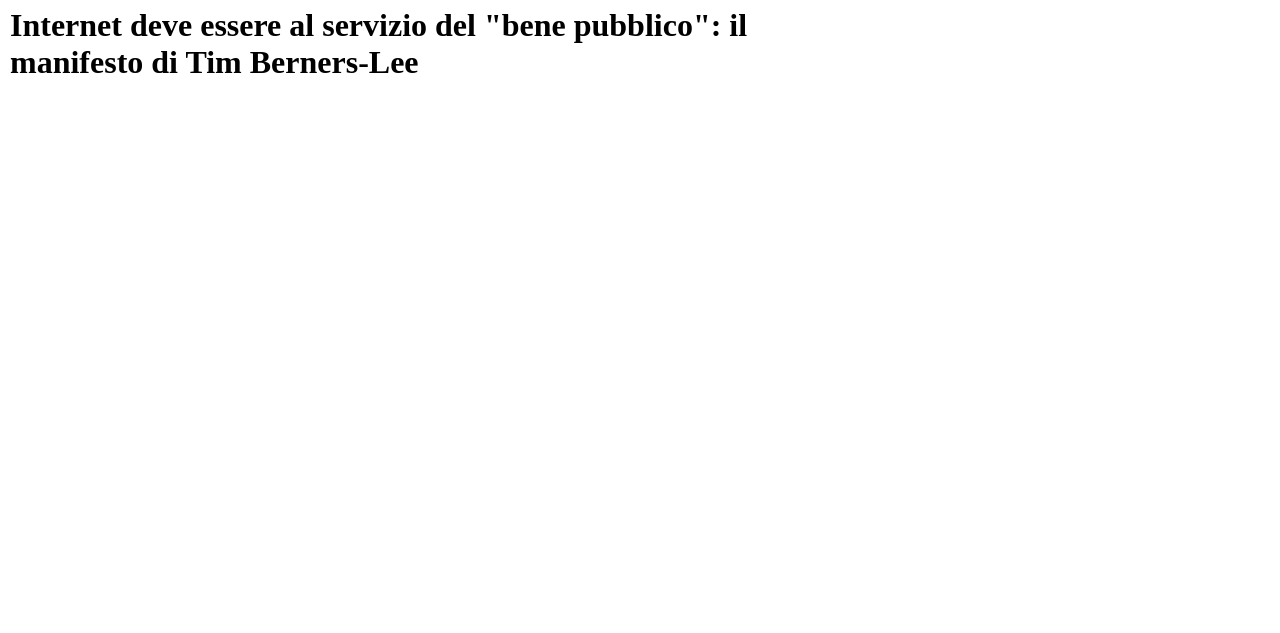
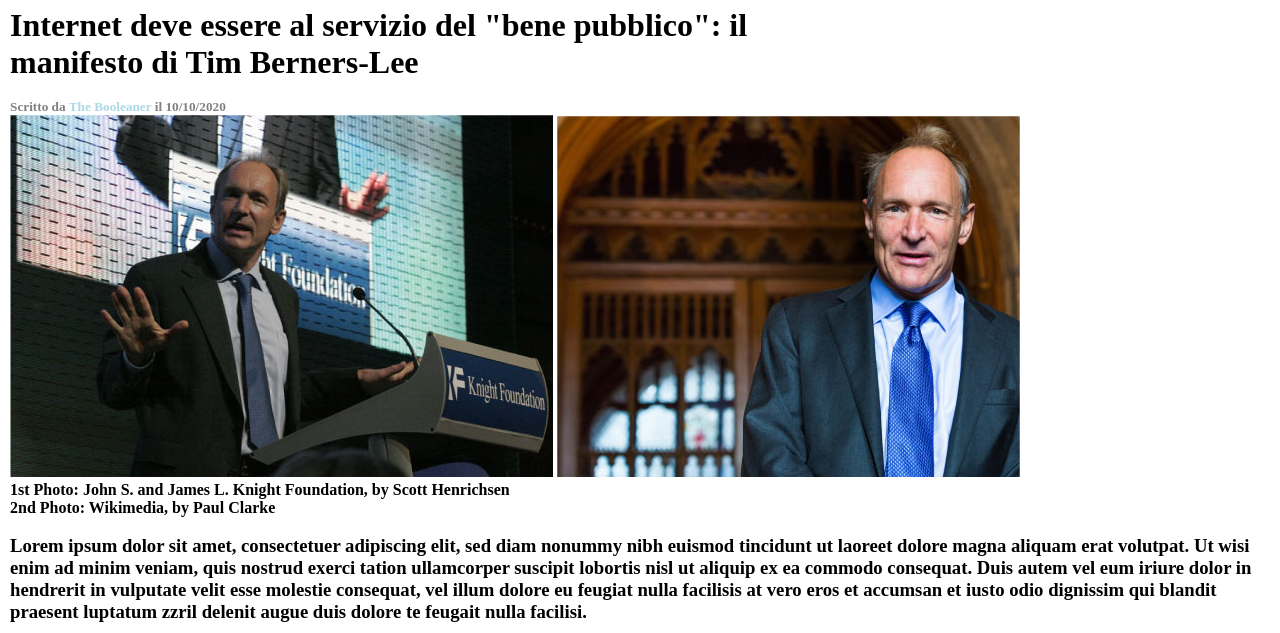
Before and after one commit to nikolaesp/html-css-booleaner, a plain HTML site: page index.html in a window 1280 px wide. Shown: the part 183-816 px from the top of the page. Drawn offline with Linux system fonts and the light colour scheme.

Commit message:
body iniziato

```diff
--- a/index.html
+++ b/index.html
@@ -17,8 +17,24 @@
     </header>
     <div class="body">
         <h1>Internet deve essere al servizio del "bene pubblico": il<br> manifesto di Tim Berners-Lee</h1>
+        <br>
+        <h5>Scritto da <a href="https://boolean.careers/">The Booleaner</a> il 10/10/2020 </h5>
+        <img class="tim1" src="./img/tim-1.jpg">
+        <img class="tim2" src="./img/tim-2.jpg">
+        <h4>1st Photo: John S. and James L. Knight Foundation, by Scott Henrichsen <br>2nd Photo: Wikimedia, by Paul
+            Clarke</h4>
+        <br>
+        <h3>Lorem ipsum dolor sit amet, consectetuer adipiscing elit, sed diam nonummy nibh euismod tincidunt ut laoreet
+            dolore magna aliquam erat volutpat.
+            Ut wisi enim ad minim veniam, quis nostrud exerci tation ullamcorper suscipit lobortis nisl ut aliquip ex ea
+            commodo consequat.
+            Duis autem vel eum iriure dolor in hendrerit in vulputate velit esse molestie consequat, vel illum dolore eu
+            feugiat nulla facilisis at vero
+            eros et accumsan et iusto odio dignissim qui blandit praesent luptatum zzril delenit augue duis dolore te
+            feugait nulla facilisi.</h3>
 
     </div>
+
 </body>
 
 </html>
--- a/styles.css
+++ b/styles.css
@@ -18,7 +18,7 @@
     margin:0px;
     padding:0px;
     margin:0px;
-    position: fixed;
+    position: absolute;
     top: 120px;
     left: 10px;
 
@@ -31,8 +31,20 @@
     height:180px;
     background-repeat: repeat-x;
 }
+.body{
+    margin: 10px;
+
+}
 h1{
-    margin: 10px;
+
     text-decoration: solid;
     font-style: bold;
 }
+h5{
+    color: grey;
+}
+a{
+    color: lightblue;
+    font-style: normal;
+    text-decoration: none;
+}
```
